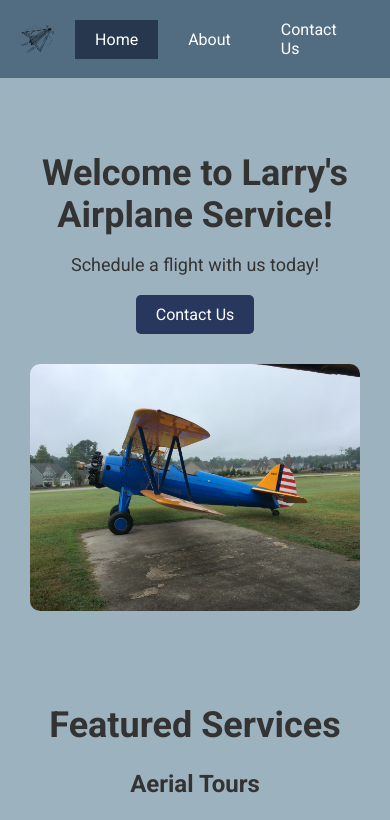
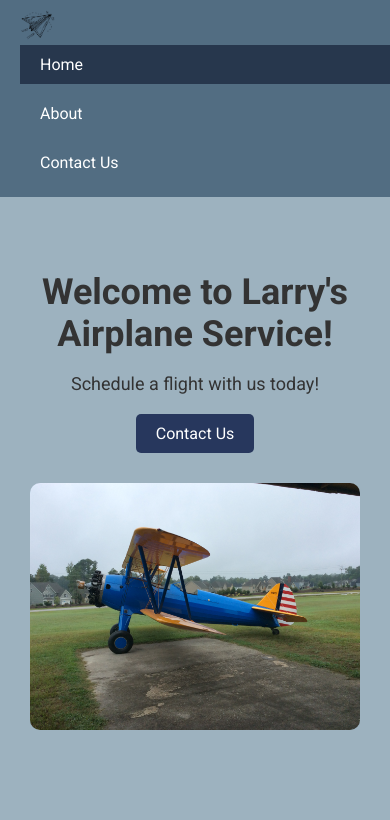
Before and after one commit to Doidae/Work-Airplane-Website, a React (Create React App) app in the folder frontend/: page / in a window 390 px wide. Shown: the top 820 px of the page. Built offline with nearby package versions, Linux system fonts and the light colour scheme.

Commit message:
Fixed navbar on the mobile version

```diff
--- a/frontend/src/components/style/Navbar.css
+++ b/frontend/src/components/style/Navbar.css
@@ -59,3 +59,22 @@
 .active {
     background-color: #27374D;
 }
+
+@media (max-width: 768px) {
+    .navbar {
+        flex-direction: column;
+        align-items: flex-start; /* Align items to start for better mobile layout */
+    }
+
+    .navbar-right {
+        width: 100%; /* Ensure navbar-right spans full width */
+        display: flex;
+        flex-direction: column;
+        align-items: flex-start; /* Align links to start for better mobile layout */
+    }
+
+    .navbar-link {
+        width: 100%; /* Ensure each link spans full width */
+        margin: 5px 0; /* Add some margin for spacing */
+    }
+}
```
